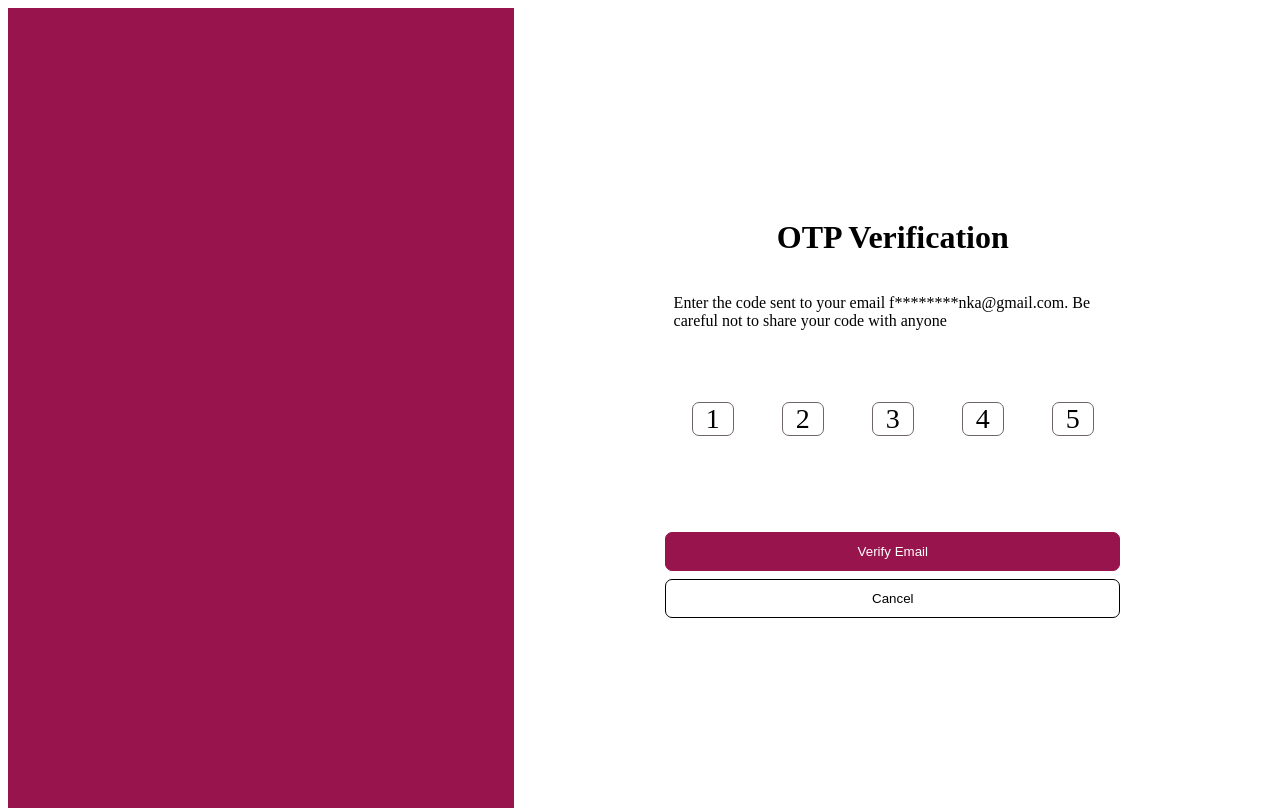
After one commit to rohit-tomar-28666325/bank_apps, a Django app: page /otp/ in a window 1280 px wide. The commit adds this page. Run offline with Django 5.2, Linux system fonts and the light colour scheme.

Commit message:
otp design and navigation from login to otp

```diff
--- /dev/null
+++ b/bank_apps/website/templates/otp.html
@@ -0,0 +1,108 @@
+<!DOCTYPE html>
+
+<!-- {% block content %} -->
+
+<html>
+
+<head>
+    <style>
+        .container {
+            margin: 0;
+        }
+
+        .left {
+            width: 40%;
+            float: left;
+            margin-top: 0;
+            background-color: #97144D;
+            height: 100vh;
+        }
+
+        .right {
+            width: 60%;
+            float: right;
+            margin-top: 0;
+            background-color: #ffffff;
+            height: 100vh;
+            display: flex;
+            justify-content: center;
+            align-items: center;
+            flex-direction: column;
+        }
+
+        .midSection {
+            padding-left: 10rem;
+            padding-right: 10rem;
+        }
+
+        .flex-container {
+            display: flex;
+            justify-content: center;
+            padding-top: 2rem;
+            padding-bottom: 4.5rem;
+
+        }
+
+        .flex-container>div {
+            background-color: #ffffff;
+            width: 40px;
+            margin: 24px;
+            text-align: center;
+            font-size: 28px;
+            border-radius: 7px;
+            border: 0.1px solid #6E6666;
+        }
+
+        .btnSection {
+            display: flex;
+            flex-direction: column;
+            justify-content: center;
+            align-items: center;
+            width: inherit;
+            border-radius: 0.7;
+        }
+
+        .btn {
+            width: 100%;
+            padding: 0.7rem;
+            background-color: #ffffff;
+            border-radius: 7px ;
+            border: 0.5px solid #000000
+        }
+
+        .marginBottom {
+            margin-bottom: 0.5rem;
+            background-color: #97144D;
+            border: 1px solid #97144D;
+            color: #ffffff
+        }
+    </style>
+</head>
+
+<body>
+    <div class="container">
+        <div class="left">
+        </div>
+        <div class="right">
+            <h1> OTP Verification</h1>
+            <p class="midSection">Enter the code sent to your email f********nka@gmail.com. Be careful not to share your
+                code with anyone</p>
+            <div class="flex-container">
+                <div>1</div>
+                <div>2</div>
+                <div>3</div>
+                <div>4</div>
+                <div>5</div>
+            </div>
+            <div class="btnSection">
+                <input class="btn marginBottom" type="submit" name="verify" value="Verify Email" />
+                <input class="btn" type="submit" name="cancel" value="Cancel" />
+            </div>
+
+        </div>
+    </div>
+</body>
+
+</html>
+<!--style="padding: 1px 80px;-->
+<!-- {% endblock content %} -->
--- a/bank_apps/website/urls.py
+++ b/bank_apps/website/urls.py
@@ -5,5 +5,6 @@ urlpatterns = [
     path('', views.home, name = 'home'),
     path('about/', views.about, name = 'about'),
     path('login/', views.login, name = 'login'),
+    path('otp/', views.otp, name = 'otp'),
     # path('signup1/', views.signup1, name = 'signup1'),
 ]
--- a/bank_apps/website/views.py
+++ b/bank_apps/website/views.py
@@ -1,13 +1,16 @@
 from django.shortcuts import render, HttpResponse
 
 def home(request):
-    return render(request, 'home.html', {'title': 'home'})
+    return render(request, 'login.html', {'title': 'home'})
 
 def about(request):
-    return render(request, 'about.html', {'title': 'about'})
+    return render(request, 'login.html', {'title': 'about'})
 
 def login(request):
     return render(request, 'login.html')
 
+def otp(request):
+    return render(request, 'otp.html')
+
 # def signup1(request):
 #    return render(request, 'signup1.html')
```
Also changed, not shown: bank_apps/website/templates/login.html (+4 -3 lines).
